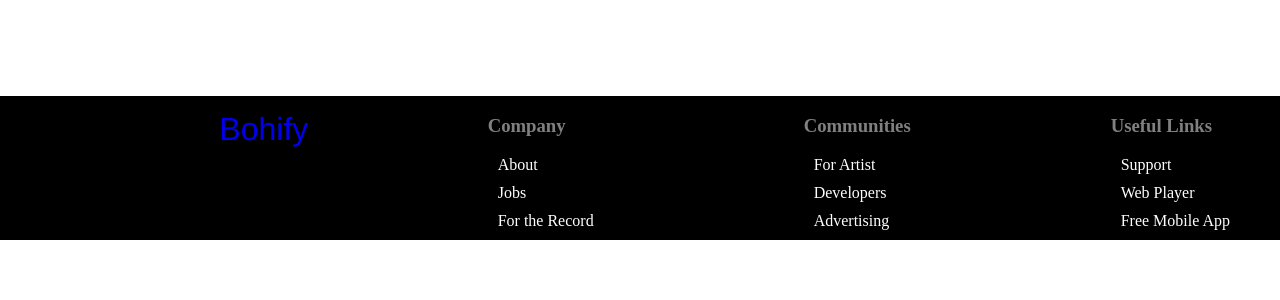
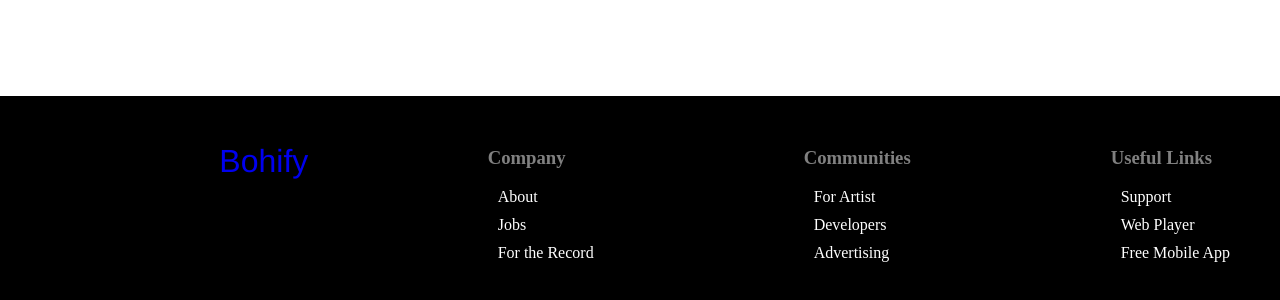
Before and after one commit to brianetaveras/bohify, a Vue app: page /app in a window 1280 px wide. Shown: the part 810-1110 px from the top of the page. Before the commit the page ends 1050 px from the top, so only its background shows below. Built offline with nearby package versions, Linux system fonts and the light colour scheme.

Commit message:
finished-updated

```diff
--- a/src/App.vue
+++ b/src/App.vue
@@ -13,7 +13,7 @@
 <script lang="ts">
 import Vue from "vue";
 import Navbar from "@/components/layout/Navbar.vue";
-import Footer from "@/components/layout/footer.vue";
+import Footer from "@/components/layout/Footer.vue";
 export default Vue.extend({
   components: {
     Navbar,
--- a/src/components/layout/footer.vue
+++ b/src/components/layout/footer.vue
@@ -37,6 +37,7 @@
 <style lang="scss">
 .footer-contenedor {
   background-color: black;
+  padding: 2rem;
 
   .logo {
     color: #fff;
@@ -65,7 +66,7 @@
 
 @media (max-width: 800px) {
   .footer-contenedor {
-      display: flex;
+    display: flex;
     .container {
       font-size: 1rem;
     }
```
